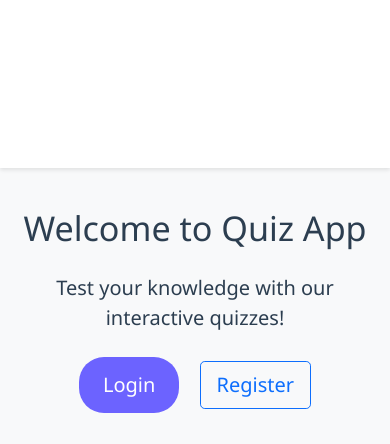
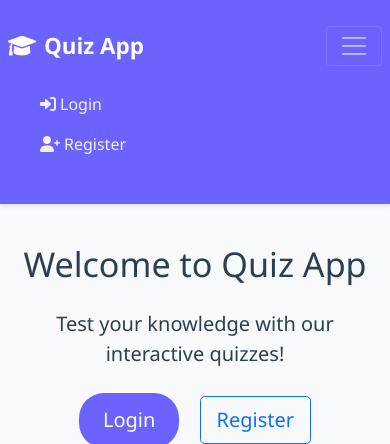
Before and after one commit to amine-zzr/quiz_app, a Flask app: page / in a window 390 px wide, after a click that opens the changed part. Shown: the top 444 px of the page. Run offline with Flask 3, Linux system fonts and the light colour scheme.

Commit message:
updated nav bare styles to fix visibility issues

```diff
--- a/static/styles.css
+++ b/static/styles.css
@@ -14,10 +14,34 @@ body {
     font-family: 'Segoe UI', Tahoma, Geneva, Verdana, sans-serif;
 }
 
+/* Navigation Styles */
 .navbar {
-    background-color: white;
+    background-color: var(--primary-color);
     box-shadow: 0 2px 4px rgba(0, 0, 0, 0.1);
     padding: 1rem 0;
+}
+
+.navbar-brand {
+    color: white !important;
+    font-weight: 600;
+    font-size: 1.4rem;
+}
+
+.navbar-dark .navbar-nav .nav-link {
+    color: rgba(255, 255, 255, 0.9) !important;
+    font-weight: 500;
+    padding: 0.5rem 1rem;
+    transition: all 0.3s ease;
+}
+
+.navbar-dark .navbar-nav .nav-link:hover {
+    color: white !important;
+    background-color: rgba(255, 255, 255, 0.1);
+    border-radius: 4px;
+}
+
+.navbar-toggler {
+    border-color: rgba(255, 255, 255, 0.5);
 }
 
 .card {
@@ -40,7 +64,7 @@ body {
 }
 
 .btn-primary:hover {
-    background-color: darken(var(--primary-color), 10%);
+    background-color: #5b54d6;
     transform: translateY(-2px);
     box-shadow: 0 4px 8px rgba(108, 99, 255, 0.2);
 }
@@ -158,3 +182,36 @@ body {
     background-color: rgba(220, 53, 69, 0.1);
     color: var(--error-color);
 }
+
+/* Links */
+a {
+    color: var(--primary-color);
+    text-decoration: none;
+    transition: all 0.3s ease;
+}
+
+a:hover {
+    color: #5b54d6;
+    text-decoration: none;
+}
+
+/* Responsive Design */
+@media (max-width: 768px) {
+    .container {
+        padding: 0.5rem;
+    }
+
+    .card-body {
+        padding: 1rem;
+    }
+
+    .question-container {
+        padding: 1.5rem;
+    }
+
+    .navbar-collapse {
+        background-color: var(--primary-color);
+        padding: 1rem;
+        border-radius: 0 0 12px 12px;
+    }
+}
```
